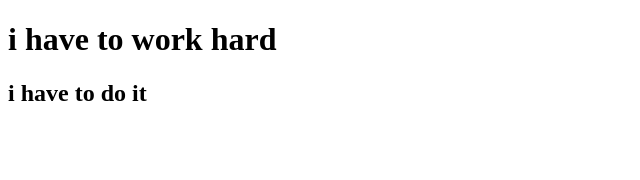
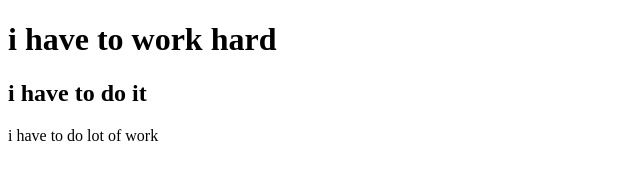
Before and after one commit to AshikpHerodowza/my-third-website, a plain HTML site: page index.html in a window 1280 px wide. Shown: the whole page, without its empty margins (0-640 px from the left). Drawn offline with Linux system fonts and the light colour scheme.

Commit message:
learned add

```diff
--- a/index.html
+++ b/index.html
@@ -8,5 +8,6 @@
 <body>
     <h1>i have to work hard</h1>
     <h2>i have to do it </h2>
+    <p>i have to do lot of work</p>
 </body>
 </html>
```
